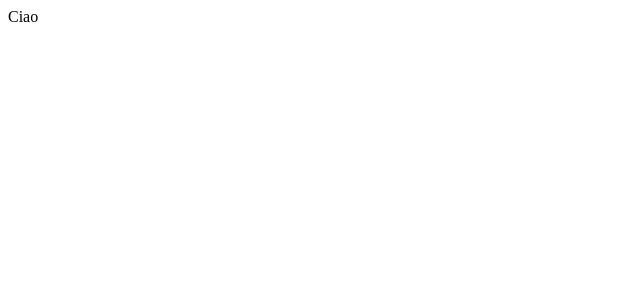
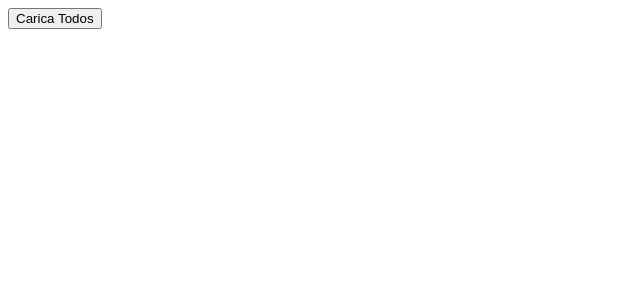
Before and after one commit to AndreaRispoli97/react-api, a React (Vite) app: page / in a window 1280 px wide. Shown: the top 300 px of the page, without its empty margins (0-640 px from the left). Built offline with nearby package versions, Linux system fonts and the light colour scheme.

Commit message:
feat:added api

```diff
--- a/src/App.jsx
+++ b/src/App.jsx
@@ -1,12 +1,24 @@
+import axios from 'axios'
 import { useState } from 'react'
 
 
+
 function App() {
-
+  const [actress, setActress] = useState([])
+  function fetchActress() {
+    axios.get('https://freetestapi.com/api/v1/actresses')
+      .then((res) => setActress(res.data))
+  }
 
   return (
     <>
-      <div>Ciao</div>
+      <div>
+        <button onClick={fetchActress}>Carica Todos</button>
+        <ul>
+          {actress.map((act) => (
+            <li key={act.id}>{act.name}</li>
+          ))}
+        </ul></div>
     </>
   )
 }
```
